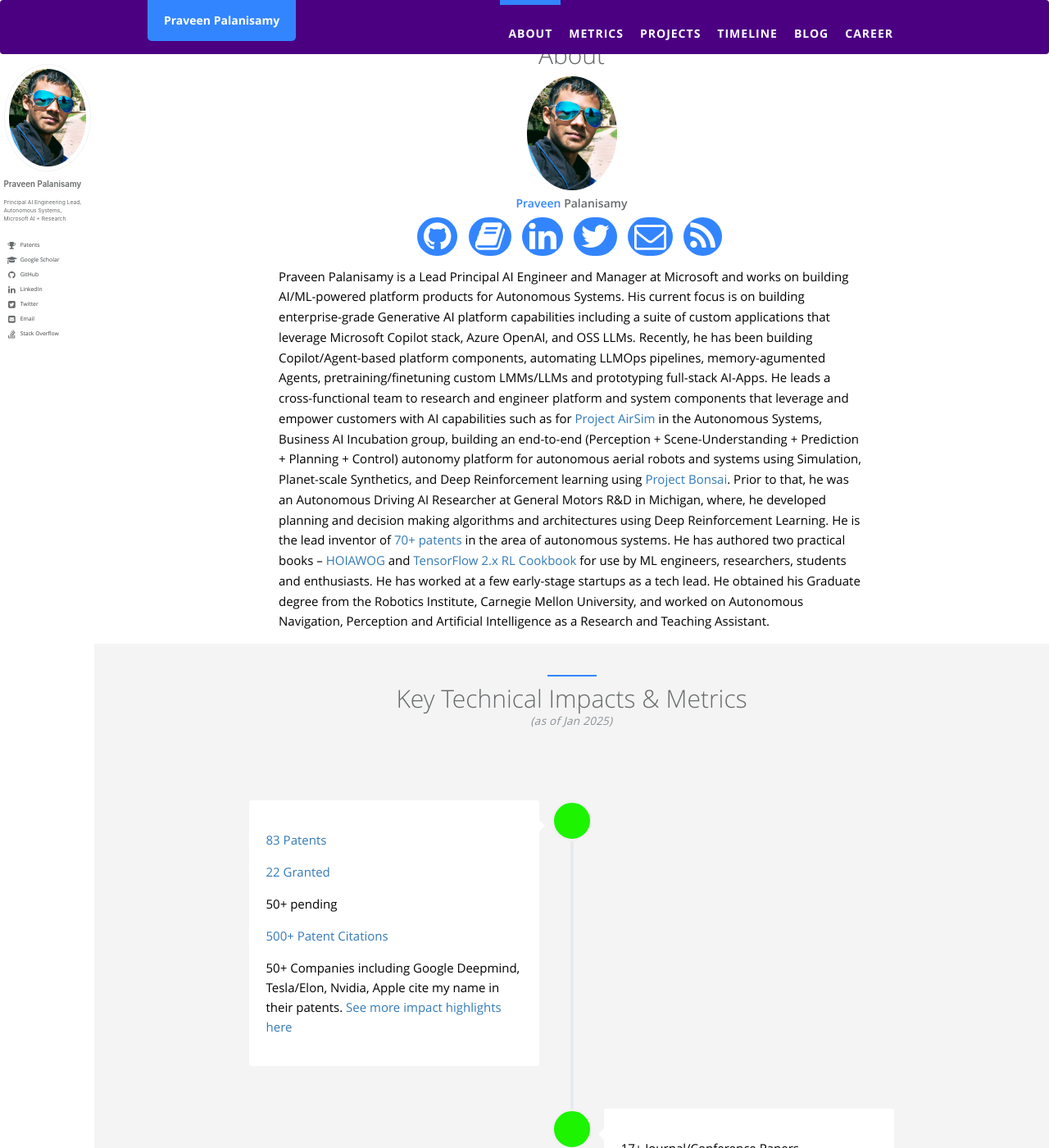
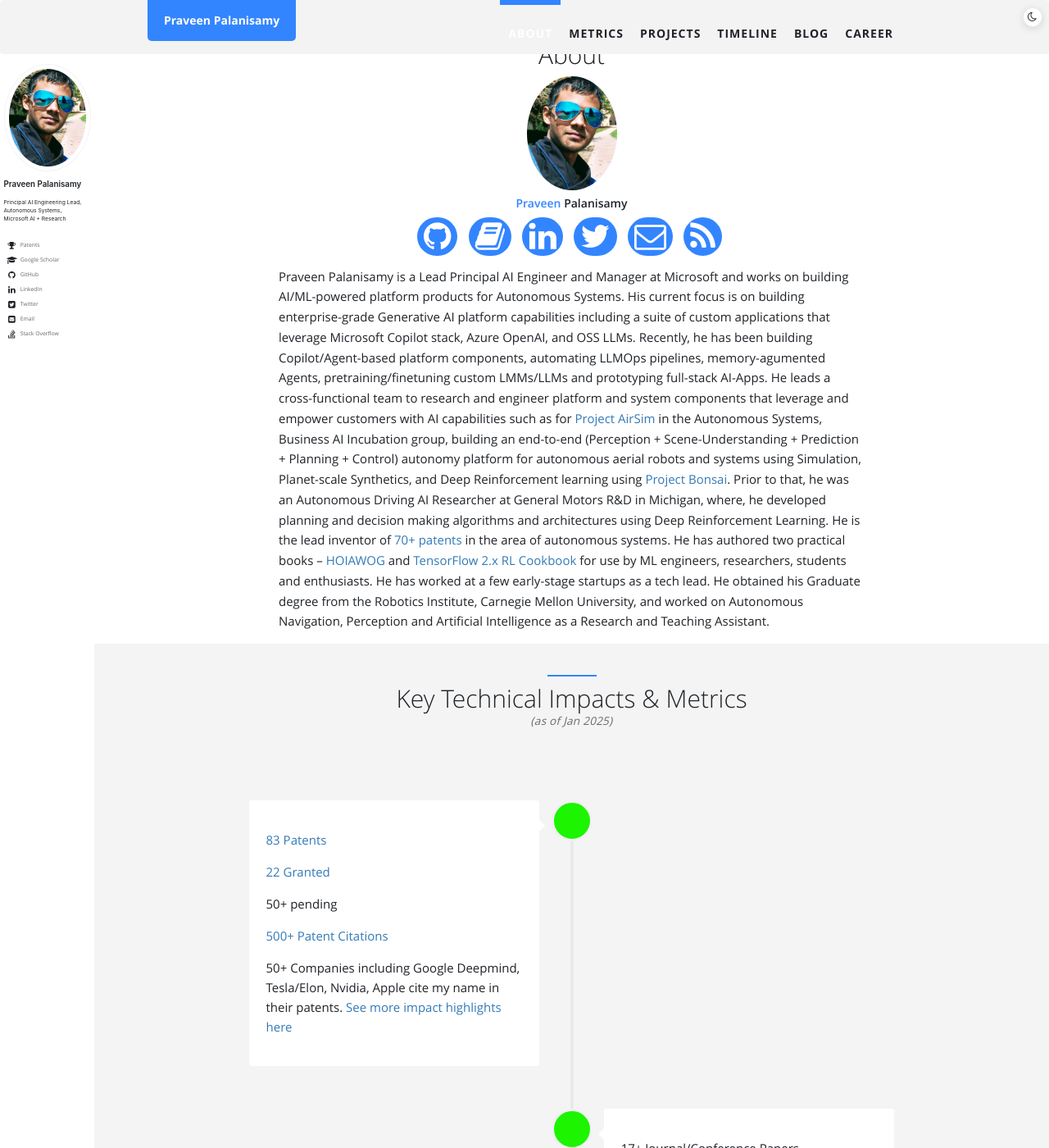
Before and after one commit to praveen-palanisamy/praveen-palanisamy.github.io, a Jekyll site: the page built from index.html, in a window 1280 px wide and 1400 px high. Shown: the whole window at 82% size. Built offline with Jekyll 4.4.1, drawn with Linux system fonts in a browser that asks for light colours; comment, search, counter and statistics services are not loaded.

Commit message:
Add sticky light/dark theme toggle with persistent preference.
Apply tokenized light and dark styles across nav, sidebar, cards, and content so the switch stays readable site-wide.

```diff
--- a/_includes/blog_header.html
+++ b/_includes/blog_header.html
@@ -10,6 +10,8 @@
 <div style="position: fixed; right: 16px; bottom: 20px; z-index: 9999;">
     <img src="{{ "/static/assets/img/search/cb-search.png" | prepend : site.baseurl }}"  id="search-btn"  title="Double click Ctrl"/>
 </div>
+
+{% include theme_toggle.html %}
 
 <div class="navbar-wrapper">
     <nav class="navbar navbar-default navbar-fixed-top" role="navigation">
--- a/_includes/index_head.html
+++ b/_includes/index_head.html
@@ -21,6 +21,20 @@
   <!-- favicon -->
   <link rel="shortcut icon" href="{{ "/static/assets/img/favicon.ico" | prepend: site.baseurl }}">
 
+  <script>
+    (function () {
+      try {
+        var t = localStorage.getItem("theme");
+        if (t !== "light" && t !== "dark") {
+          t = window.matchMedia("(prefers-color-scheme: dark)").matches ? "dark" : "light";
+        }
+        document.documentElement.setAttribute("data-theme", t);
+      } catch (e) {
+        document.documentElement.setAttribute("data-theme", "light");
+      }
+    })();
+  </script>
+
   <!-- Main CSS -->
   <link href="{{ "/static/assets/app-20260108.min.css" | prepend: site.baseurl }}" rel="stylesheet">
   <link href="{{ "/static/css/custom.css" | prepend: site.baseurl }}" rel="stylesheet">
@@ -28,6 +42,7 @@
   <!-- Main scripts -->
   <script src="{{ "/static/assets/app-20260108.min.js" | prepend: site.baseurl }}"></script>
   <script src="{{"/static/js/custom.js" | prepend: site.baseurl }}"></script>
+  <script src="{{"/static/js/theme.js" | prepend: site.baseurl }}"></script>
   {% if site.data.index.projects %}
   <script async defer src="{{ "/static/js/github_api.min.js" | prepend: site.baseurl }}"></script>
   {% endif %}
--- /dev/null
+++ b/_includes/theme_toggle.html
@@ -0,0 +1,10 @@
+<button
+  type="button"
+  id="theme-toggle"
+  class="theme-toggle"
+  aria-label="Toggle color theme"
+  title="Toggle light/dark theme"
+>
+  <i class="fa fa-moon-o theme-icon-moon" aria-hidden="true"></i>
+  <i class="fa fa-sun-o theme-icon-sun" aria-hidden="true"></i>
+</button>
--- a/index.html
+++ b/index.html
@@ -6,6 +6,7 @@
 <div class="sidebar-container">
   {% include sidebar.html %}
 </div>
+{% include theme_toggle.html %}
 <div class="navbar-wrapper">
   <nav class="navbar navbar-default navbar-fixed-top" role="navigation">
     <div class="container">
--- a/static/css/custom.scss
+++ b/static/css/custom.scss
@@ -78,7 +78,7 @@
   font-size: 0.45em;
   font-weight: 400;
   letter-spacing: 0.02em;
-  color: #8a9096;
+  color: var(--text-muted);
   font-style: italic;
 }
 
@@ -213,3 +213,243 @@
   width: auto !important;
   min-width: 3.75rem;
 }
+
+/* ---- Theme tokens + light/dark switcher ---- */
+:root,
+[data-theme="light"] {
+  --bg: #ffffff;
+  --bg-muted: #f4f4f4;
+  --bg-elevated: #ffffff;
+  --bg-nav: #f3f3f4;
+  --bg-nav-scroll: #66cdaa;
+  --text: #1f2328;
+  --text-muted: #676a6c;
+  --accent: #3385ff;
+  --accent-soft: rgba(51, 133, 255, 0.12);
+  --border: #e7eaec;
+  --card-bg: rgba(255, 255, 255, 0.72);
+  --card-shadow: 0 1px 0 rgba(0, 0, 0, 0.04);
+  --sidebar-link-bg: rgba(255, 255, 255, 0.55);
+  --sidebar-link-bg-hover: rgba(255, 255, 255, 0.95);
+  --btn-bg: #ffffff;
+  --btn-text: #5e5e5e;
+  --timeline-bg: #ffffff;
+  --code-bg: #f6f8fa;
+}
+
+[data-theme="dark"] {
+  --bg: #12151a;
+  --bg-muted: #1a1f27;
+  --bg-elevated: #1c222b;
+  --bg-nav: #1c222b;
+  --bg-nav-scroll: #243033;
+  --text: #e8eaed;
+  --text-muted: #a8adb4;
+  --accent: #6ba4ff;
+  --accent-soft: rgba(107, 164, 255, 0.16);
+  --border: #2c3440;
+  --card-bg: rgba(28, 34, 43, 0.92);
+  --card-shadow: 0 1px 0 rgba(255, 255, 255, 0.04);
+  --sidebar-link-bg: rgba(28, 34, 43, 0.78);
+  --sidebar-link-bg-hover: rgba(40, 48, 60, 0.96);
+  --btn-bg: #243040;
+  --btn-text: #d7dde5;
+  --timeline-bg: #1c222b;
+  --code-bg: #0f1318;
+}
+
+html {
+  color-scheme: light;
+}
+
+html[data-theme="dark"] {
+  color-scheme: dark;
+}
+
+body.landing-page,
+body {
+  background-color: var(--bg);
+  color: var(--text);
+}
+
+.landing-page section p,
+.landing-page .about-bio,
+.project-desc,
+.features-text {
+  color: var(--text);
+}
+
+.landing-page span.navy,
+.navy,
+a.navy-link,
+.landing-page a.navy-link {
+  color: var(--accent) !important;
+}
+
+.landing-page .navy-line {
+  border-bottom-color: var(--accent);
+}
+
+.landing-page .gray-section {
+  background: var(--bg-muted);
+}
+
+.landing-page .navbar-default {
+  background-color: var(--bg-nav);
+  border-color: var(--border);
+}
+
+.landing-page .navbar-default.navbar-scroll {
+  background-color: var(--bg-nav-scroll);
+}
+
+.navbar-fixed-top {
+  background: var(--bg-nav) !important;
+  border-bottom-color: var(--border) !important;
+}
+
+.landing-page .navbar-default .nav li a,
+.navbar-default .nav > li > a {
+  color: var(--text);
+}
+
+.landing-page .navbar-default .nav li a:hover,
+.landing-page .navbar-default .nav li a:focus,
+.navbar-default .nav > li > a:hover,
+.navbar-default .nav > li > a:focus {
+  color: var(--accent);
+  background: var(--accent-soft);
+}
+
+.landing-page .navbar-brand {
+  background: var(--accent) !important;
+  color: #fff !important;
+}
+
+.project-card {
+  background: var(--card-bg);
+  box-shadow: var(--card-shadow);
+  border: 1px solid var(--border);
+}
+
+.btn-white {
+  background: var(--btn-bg) !important;
+  color: var(--btn-text) !important;
+  border-color: var(--border) !important;
+}
+
+.sidebar {
+  color: var(--text);
+}
+
+@include breakpoint($large) {
+  .sidebar.sticky .author__urls a {
+    background: var(--sidebar-link-bg);
+    color: var(--text);
+
+    .label {
+      color: var(--text-muted);
+    }
+
+    &:hover,
+    &:focus {
+      background: var(--sidebar-link-bg-hover);
+    }
+  }
+}
+
+.vertical-timeline-content {
+  background: var(--timeline-bg) !important;
+  color: var(--text);
+  border-color: var(--border);
+}
+
+.vertical-timeline-content h2,
+.vertical-timeline-content p {
+  color: var(--text);
+}
+
+.ibox-content,
+.wrapper-content,
+.card {
+  background: var(--bg-elevated);
+  color: var(--text);
+  border-color: var(--border);
+}
+
+.card:hover {
+  background-color: var(--bg-muted);
+}
+
+pre,
+code,
+.highlight {
+  background-color: var(--code-bg) !important;
+  color: var(--text);
+}
+
+.theme-toggle {
+  position: fixed;
+  top: 0.85rem;
+  right: 0.85rem;
+  z-index: 2100;
+  width: 2.4rem;
+  height: 2.4rem;
+  border: 1px solid var(--border);
+  border-radius: 999px;
+  background: var(--bg-elevated);
+  color: var(--text);
+  box-shadow: 0 2px 10px rgba(0, 0, 0, 0.12);
+  display: inline-flex;
+  align-items: center;
+  justify-content: center;
+  cursor: pointer;
+  transition: background 0.15s ease, color 0.15s ease, border-color 0.15s ease,
+    transform 0.15s ease;
+}
+
+.theme-toggle:hover,
+.theme-toggle:focus {
+  color: var(--accent);
+  border-color: var(--accent);
+  outline: none;
+  transform: translateY(-1px);
+}
+
+.theme-toggle .theme-icon-sun {
+  display: none;
+}
+
+html[data-theme="dark"] .theme-toggle .theme-icon-moon {
+  display: none;
+}
+
+html[data-theme="dark"] .theme-toggle .theme-icon-sun {
+  display: inline;
+}
+
+.landing-page h1,
+.landing-page h2,
+.landing-page h3,
+.landing-page h4 {
+  color: var(--text);
+}
+
+.landing-page .social-icon a {
+  background: var(--accent);
+}
+
+.landing-page .features small {
+  color: var(--accent);
+}
+
+html[data-theme="dark"] .landing-page .navbar-default .nav li a {
+  color: var(--text);
+}
+
+html[data-theme="dark"] body,
+html[data-theme="dark"] .wrapper,
+html[data-theme="dark"] #page-wrapper {
+  background-color: var(--bg);
+  color: var(--text);
+}
--- /dev/null
+++ b/static/js/theme.js
@@ -0,0 +1,48 @@
+(function () {
+  var storageKey = "theme";
+
+  function preferredTheme() {
+    try {
+      var saved = localStorage.getItem(storageKey);
+      if (saved === "light" || saved === "dark") {
+        return saved;
+      }
+    } catch (e) {}
+    if (window.matchMedia && window.matchMedia("(prefers-color-scheme: dark)").matches) {
+      return "dark";
+    }
+    return "light";
+  }
+
+  function applyTheme(theme) {
+    var next = theme === "dark" ? "dark" : "light";
+    document.documentElement.setAttribute("data-theme", next);
+    try {
+      localStorage.setItem(storageKey, next);
+    } catch (e) {}
+    var btn = document.getElementById("theme-toggle");
+    if (btn) {
+      btn.setAttribute("aria-pressed", next === "dark" ? "true" : "false");
+      btn.setAttribute(
+        "title",
+        next === "dark" ? "Switch to light theme" : "Switch to dark theme"
+      );
+    }
+  }
+
+  function toggleTheme() {
+    var current = document.documentElement.getAttribute("data-theme") || preferredTheme();
+    applyTheme(current === "dark" ? "light" : "dark");
+  }
+
+  // Apply ASAP (also duplicated inline in <head> to avoid FOUC)
+  applyTheme(preferredTheme());
+
+  document.addEventListener("DOMContentLoaded", function () {
+    applyTheme(document.documentElement.getAttribute("data-theme") || preferredTheme());
+    var btn = document.getElementById("theme-toggle");
+    if (btn) {
+      btn.addEventListener("click", toggleTheme);
+    }
+  });
+})();
```
Also changed, not shown: _includes/head.html (+15 -0 lines).
